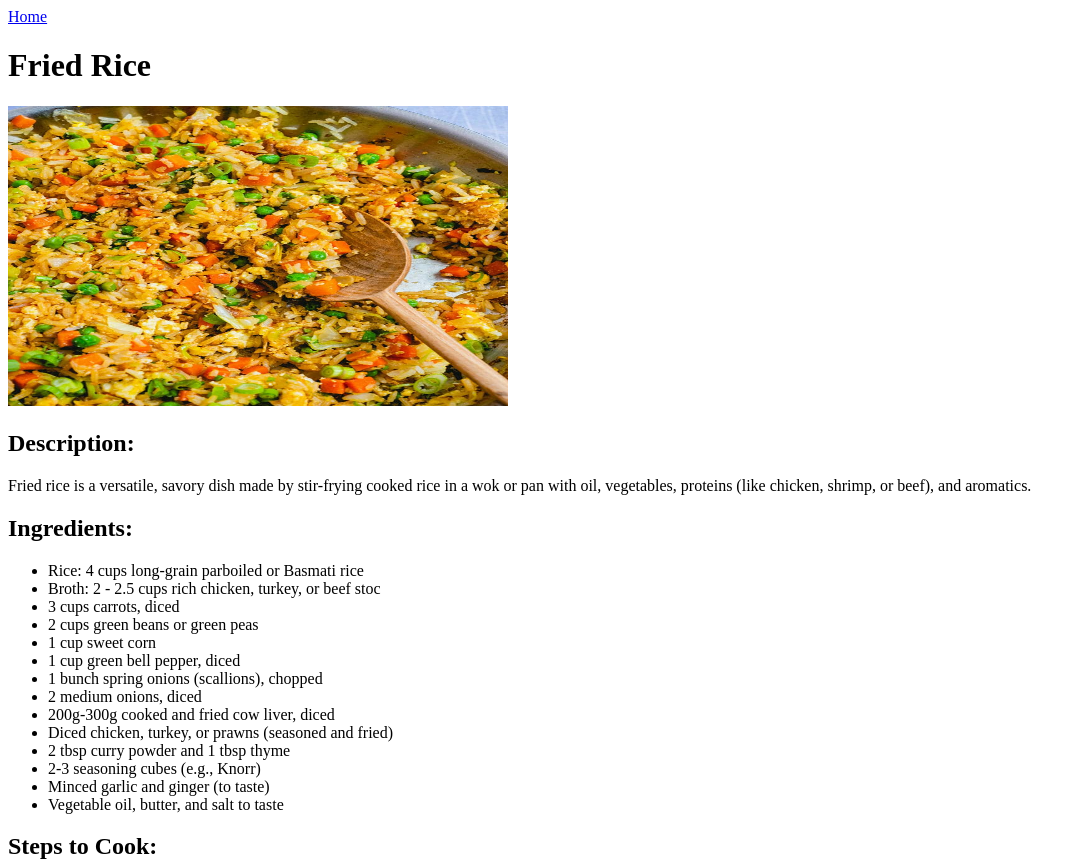
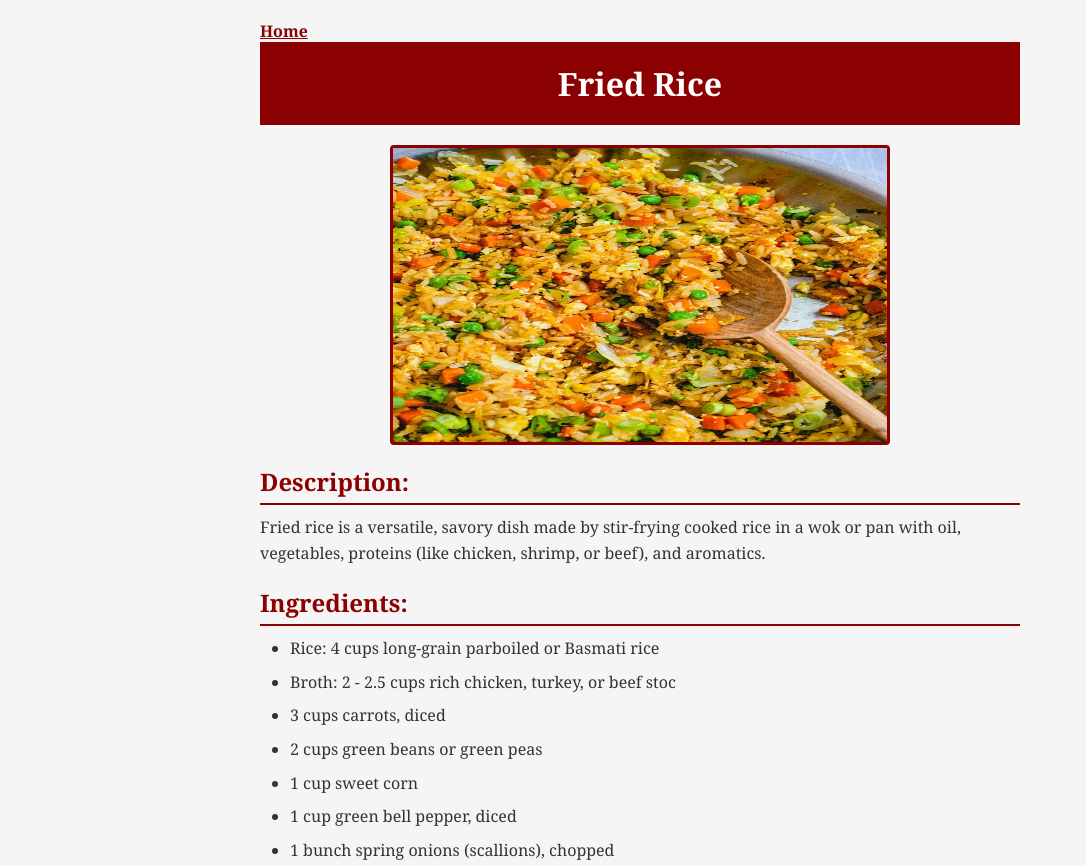
Before and after one commit to Blue-Printt/odin-recipes, a plain HTML site: page recipes/friedrice.html in a window 1280 px wide. Shown: the top 866 px of the page, without its empty margins (0-1086 px from the left). Drawn offline with Linux system fonts and the light colour scheme.

Commit message:
Add CSS styling to recipe pages

```diff
--- a/recipes/friedrice.html
+++ b/recipes/friedrice.html
@@ -3,6 +3,7 @@
     <head>
         <meta charset="UTF-8">
         <title>Fried Rice</title>
+        <link rel="stylesheet" href="../style.css">
     </head>
     <body>
         <a href="../index.html">Home</a>
--- /dev/null
+++ b/style.css
@@ -0,0 +1,75 @@
+/* General reset */
+* {
+    box-sizing: border-box;
+    margin: 0;
+    padding: 0;
+}
+
+/* Body */
+body {
+    background-color: #f5f5f5;
+    font-family: Georgia, "Times New Roman", serif;
+    color: #333;
+    max-width: 800px;
+    margin: 0 auto;
+    padding: 20px;
+}
+
+/* Headings */
+h1 {
+    background-color: #8B0000;
+    color: white;
+    padding: 20px;
+    text-align: center;
+    margin-bottom: 20px;
+}
+
+h2 {
+    color: #8B0000;
+    margin-top: 20px;
+    margin-bottom: 10px;
+    border-bottom: 2px solid #8B0000;
+    padding-bottom: 5px;
+}
+
+/* Links */
+a {
+    color: #8B0000;
+    font-weight: bold;
+}
+
+/* Lists */
+ul, ol {
+    padding-left: 30px;
+    margin-bottom: 20px;
+}
+
+li {
+    margin-bottom: 8px;
+    line-height: 1.6;
+}
+
+/* Paragraphs */
+p {
+    line-height: 1.6;
+    margin-bottom: 20px;
+}
+
+/* Images */
+img {
+    display: block;
+    margin: 20px auto;
+    border: 3px solid #8B0000;
+    border-radius: 4px;
+}
+
+/* Home link */
+.home-link {
+    display: inline-block;
+    margin-bottom: 20px;
+    padding: 8px 16px;
+    background-color: #8B0000;
+    color: white;
+    text-decoration: none;
+    border-radius: 4px;
+}
```
Also changed, not shown: index.html (+1 -0 lines), recipes/pasta.html (+1 -0 lines), recipes/pizza.html (+1 -0 lines).
